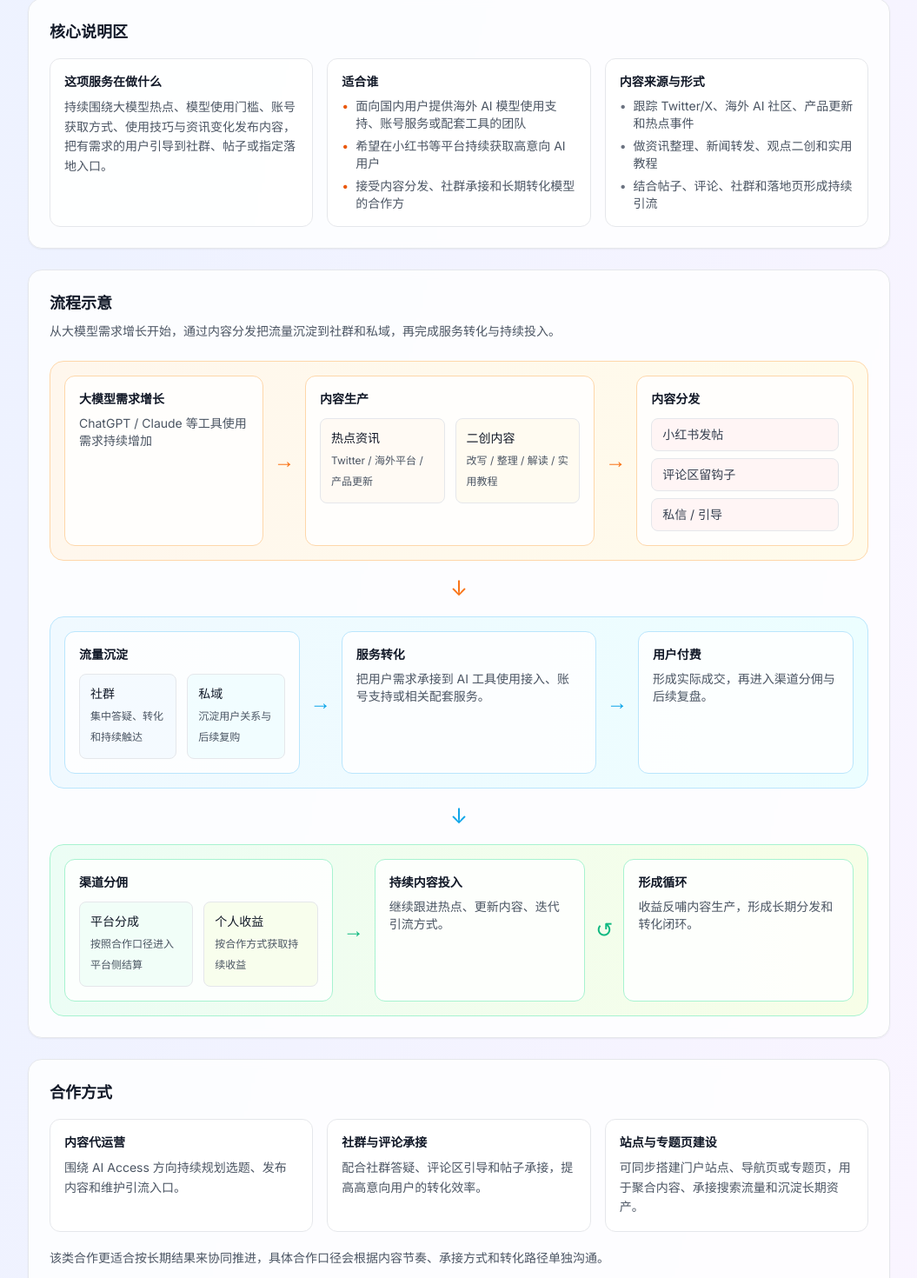
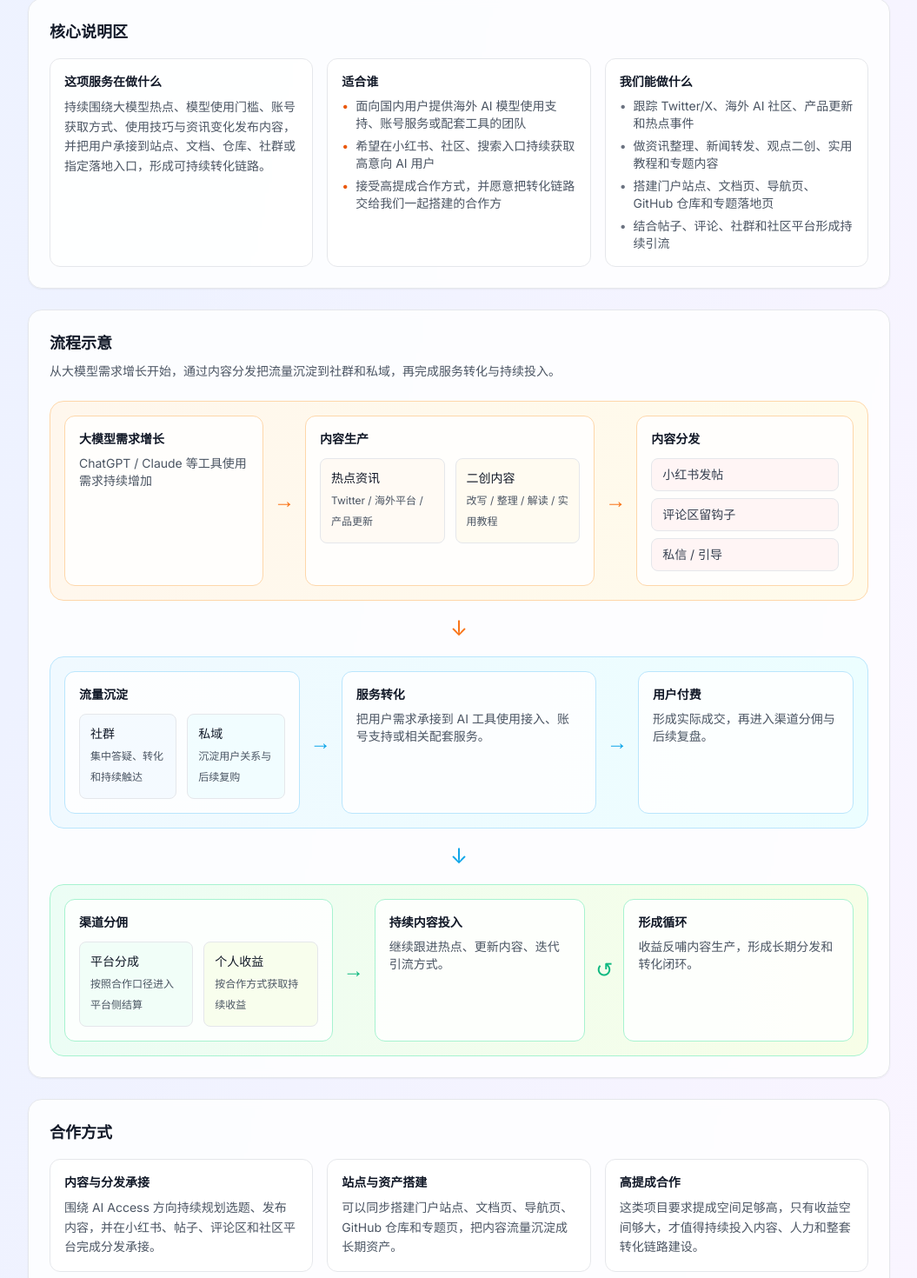
Before and after one commit to TUARAN/blogger-alliance, a Vue app: page /tob/services in a window 1280 px wide. Shown: the part 4371-5841 px from the top of the page at 87% size, without its empty margins (160-1215 px from the left). Built offline with nearby package versions, Linux system fonts and the light colour scheme.

Commit message:
tune homepage, matrix spacing, and ai access copy

```diff
--- a/src/pages/matrix/index.vue
+++ b/src/pages/matrix/index.vue
@@ -405,45 +405,6 @@ onBeforeUnmount(() => {
           </div>
         </section>
 
-        <section class="mt-6 bg-white rounded-2xl border border-gray-100 shadow-sm p-6">
-          <div class="text-lg font-semibold text-gray-900 mb-4">平台运营计划</div>
-          <div class="space-y-4">
-            <div v-for="plan in currentBlogger.allianceProfile.operationPlans" :key="plan.stage" class="rounded-xl border border-gray-200 p-4 bg-gray-50/70">
-              <div class="font-semibold text-gray-900">{{ plan.stage }}</div>
-              <div class="grid grid-cols-1 md:grid-cols-2 gap-3 mt-3 text-sm">
-                <div><span class="text-gray-500">阶段总结：</span><span class="text-gray-700">{{ plan.summary }}</span></div>
-                <div><span class="text-gray-500">目标：</span><span class="text-gray-700">{{ plan.goal }}</span></div>
-                <div><span class="text-gray-500">策略：</span><span class="text-gray-700">{{ plan.strategy }}</span></div>
-                <div><span class="text-gray-500">挑战：</span><span class="text-gray-700">{{ plan.challenge }}</span></div>
-                <div><span class="text-gray-500">机会：</span><span class="text-gray-700">{{ plan.opportunity }}</span></div>
-                <div><span class="text-gray-500">写作计划：</span><span class="text-gray-700">{{ plan.writingPlan }}</span></div>
-              </div>
-            </div>
-          </div>
-        </section>
-
-        <section class="mt-6">
-          <div class="bg-white rounded-2xl border border-gray-100 shadow-sm p-6">
-            <div class="text-lg font-semibold text-gray-900 mb-3">变现平台清单</div>
-            <div class="space-y-3">
-              <div v-for="group in currentBlogger.allianceProfile.monetizationPlatforms" :key="group.group" class="rounded-xl border border-gray-200 p-3">
-                <div class="text-sm font-semibold text-gray-900 mb-2">{{ group.group }}</div>
-                <div class="flex flex-wrap gap-2">
-                  <a
-                    v-for="item in group.items"
-                    :key="item.name"
-                    :href="item.url"
-                    target="_blank"
-                    rel="noopener noreferrer"
-                    class="px-2.5 py-1 rounded-full bg-amber-50 text-amber-700 border border-amber-200 text-xs hover:bg-amber-100 transition-colors"
-                  >
-                    {{ item.name }}
-                  </a>
-                </div>
-              </div>
-            </div>
-          </div>
-        </section>
       </template>
 
       <section v-else class="mt-6 rounded-2xl border border-dashed border-gray-300 bg-white p-8 text-center text-gray-500">
--- a/src/pages/tob/index.vue
+++ b/src/pages/tob/index.vue
@@ -42,18 +42,18 @@
             我们聚合一批专业技术博主，把技术品牌带到开发者 / AI 爱好者 / 科技爱好者真正会讨论的地方，并持续沉淀真实有效的 GEO 结果
             <span class="mt-3 inline-flex flex-wrap items-center justify-center gap-4">
               <router-link
+                to="/ecosystem"
+                class="inline-flex items-center gap-1 text-sm md:text-base font-medium text-indigo-700 transition-colors hover:text-indigo-800"
+              >
+                <span class="leading-none no-underline">📍</span>
+                <span class="underline decoration-indigo-300 underline-offset-4 hover:decoration-indigo-500">生态定位</span>
+              </router-link>
+              <router-link
                 to="/why-us"
                 class="inline-flex items-center gap-1 text-sm md:text-base font-medium text-indigo-700 transition-colors hover:text-indigo-800"
               >
                 <span class="leading-none no-underline">✨</span>
                 <span class="underline decoration-indigo-300 underline-offset-4 hover:decoration-indigo-500">为什么选择博主联盟？</span>
-              </router-link>
-              <router-link
-                to="/ecosystem"
-                class="inline-flex items-center gap-1 text-sm md:text-base font-medium text-indigo-700 transition-colors hover:text-indigo-800"
-              >
-                <span class="leading-none no-underline">📍</span>
-                <span class="underline decoration-indigo-300 underline-offset-4 hover:decoration-indigo-500">生态定位</span>
               </router-link>
             </span>
           </p>
@@ -234,7 +234,7 @@
     </section>
 
     <!-- 博主团队展示 -->
-    <section id="blogger-team" class="max-w-7xl mx-auto px-4 sm:px-6 lg:px-8 py-16">
+    <section id="blogger-team" class="max-w-7xl mx-auto px-4 sm:px-6 lg:px-8 pt-10 pb-16">
       <div class="text-center mb-10">
         <h2 class="text-3xl md:text-4xl font-bold text-gray-900 mb-6">我们的博主团队名单</h2>
         <p class="text-xl text-gray-600 max-w-3xl mx-auto">
--- a/src/pages/tob/services/index.vue
+++ b/src/pages/tob/services/index.vue
@@ -364,7 +364,7 @@
         <header class="mb-8">
           <h2 class="text-3xl md:text-4xl font-bold text-gray-900">AI Access 推广</h2>
           <p class="mt-3 text-lg text-gray-600">
-            面向海外大模型与 AI 工具使用需求，围绕 ChatGPT、Claude 等话题持续做资讯分发、内容二创、站点引流与社群承接，适合按转化结果长期合作。
+            面向海外大模型与 AI 工具使用需求，围绕 ChatGPT、Claude 等话题持续做资讯分发、内容二创、建站承接、文档沉淀、仓库搭建和社区扩散，适合按高提成结果长期合作。
           </p>
         </header>
 
@@ -374,23 +374,24 @@
             <div class="rounded-xl border border-gray-200 bg-white/70 p-4">
               <div class="text-sm font-semibold text-gray-900">这项服务在做什么</div>
               <p class="mt-2 text-sm text-gray-600 leading-relaxed">
-                持续围绕大模型热点、模型使用门槛、账号获取方式、使用技巧与资讯变化发布内容，把有需求的用户引导到社群、帖子或指定落地入口。
+                持续围绕大模型热点、模型使用门槛、账号获取方式、使用技巧与资讯变化发布内容，并把用户承接到站点、文档、仓库、社群或指定落地入口，形成可持续转化链路。
               </p>
             </div>
             <div class="rounded-xl border border-gray-200 bg-white/70 p-4">
               <div class="text-sm font-semibold text-gray-900">适合谁</div>
               <ul class="mt-2 space-y-1.5 text-sm text-gray-600">
                 <li class="flex items-start"><span class="text-orange-600 mr-2">•</span><span>面向国内用户提供海外 AI 模型使用支持、账号服务或配套工具的团队</span></li>
-                <li class="flex items-start"><span class="text-orange-600 mr-2">•</span><span>希望在小红书等平台持续获取高意向 AI 用户</span></li>
-                <li class="flex items-start"><span class="text-orange-600 mr-2">•</span><span>接受内容分发、社群承接和长期转化模型的合作方</span></li>
+                <li class="flex items-start"><span class="text-orange-600 mr-2">•</span><span>希望在小红书、社区、搜索入口持续获取高意向 AI 用户</span></li>
+                <li class="flex items-start"><span class="text-orange-600 mr-2">•</span><span>接受高提成合作方式，并愿意把转化链路交给我们一起搭建的合作方</span></li>
               </ul>
             </div>
             <div class="rounded-xl border border-gray-200 bg-white/70 p-4">
-              <div class="text-sm font-semibold text-gray-900">内容来源与形式</div>
+              <div class="text-sm font-semibold text-gray-900">我们能做什么</div>
               <ul class="mt-2 space-y-1.5 text-sm text-gray-600">
                 <li class="flex items-start"><span class="text-gray-500 mr-2">•</span><span>跟踪 Twitter/X、海外 AI 社区、产品更新和热点事件</span></li>
-                <li class="flex items-start"><span class="text-gray-500 mr-2">•</span><span>做资讯整理、新闻转发、观点二创和实用教程</span></li>
-                <li class="flex items-start"><span class="text-gray-500 mr-2">•</span><span>结合帖子、评论、社群和落地页形成持续引流</span></li>
+                <li class="flex items-start"><span class="text-gray-500 mr-2">•</span><span>做资讯整理、新闻转发、观点二创、实用教程和专题内容</span></li>
+                <li class="flex items-start"><span class="text-gray-500 mr-2">•</span><span>搭建门户站点、文档页、导航页、GitHub 仓库和专题落地页</span></li>
+                <li class="flex items-start"><span class="text-gray-500 mr-2">•</span><span>结合帖子、评论、社群和社区平台形成持续引流</span></li>
               </ul>
             </div>
           </div>
@@ -501,20 +502,20 @@
           <h2 class="text-lg font-semibold text-gray-900">合作方式</h2>
           <div class="mt-4 grid grid-cols-1 lg:grid-cols-3 gap-4">
             <div class="rounded-xl border border-gray-200 bg-white/70 p-4">
-              <div class="text-sm font-semibold text-gray-900">内容代运营</div>
-              <p class="mt-2 text-sm text-gray-600 leading-relaxed">围绕 AI Access 方向持续规划选题、发布内容和维护引流入口。</p>
+              <div class="text-sm font-semibold text-gray-900">内容与分发承接</div>
+              <p class="mt-2 text-sm text-gray-600 leading-relaxed">围绕 AI Access 方向持续规划选题、发布内容，并在小红书、帖子、评论区和社区平台完成分发承接。</p>
             </div>
             <div class="rounded-xl border border-gray-200 bg-white/70 p-4">
-              <div class="text-sm font-semibold text-gray-900">社群与评论承接</div>
-              <p class="mt-2 text-sm text-gray-600 leading-relaxed">配合社群答疑、评论区引导和帖子承接，提高高意向用户的转化效率。</p>
+              <div class="text-sm font-semibold text-gray-900">站点与资产搭建</div>
+              <p class="mt-2 text-sm text-gray-600 leading-relaxed">可以同步搭建门户站点、文档页、导航页、GitHub 仓库和专题页，把内容流量沉淀成长期资产。</p>
             </div>
             <div class="rounded-xl border border-gray-200 bg-white/70 p-4">
-              <div class="text-sm font-semibold text-gray-900">站点与专题页建设</div>
-              <p class="mt-2 text-sm text-gray-600 leading-relaxed">可同步搭建门户站点、导航页或专题页，用于聚合内容、承接搜索流量和沉淀长期资产。</p>
+              <div class="text-sm font-semibold text-gray-900">高提成合作</div>
+              <p class="mt-2 text-sm text-gray-600 leading-relaxed">这类项目要求提成空间足够高，只有收益空间够大，才值得持续投入内容、人力和整套转化链路建设。</p>
             </div>
           </div>
           <p class="mt-4 text-sm leading-7 text-gray-600">
-            该类合作更适合按长期结果来协同推进，具体合作口径会根据内容节奏、承接方式和转化路径单独沟通。
+            我们更看重能不能把内容、站点、文档、仓库、社区和转化链路一起做起来，因此这类合作默认按长期结果协同推进，且要求提成足够高。
           </p>
         </section>
 
```
